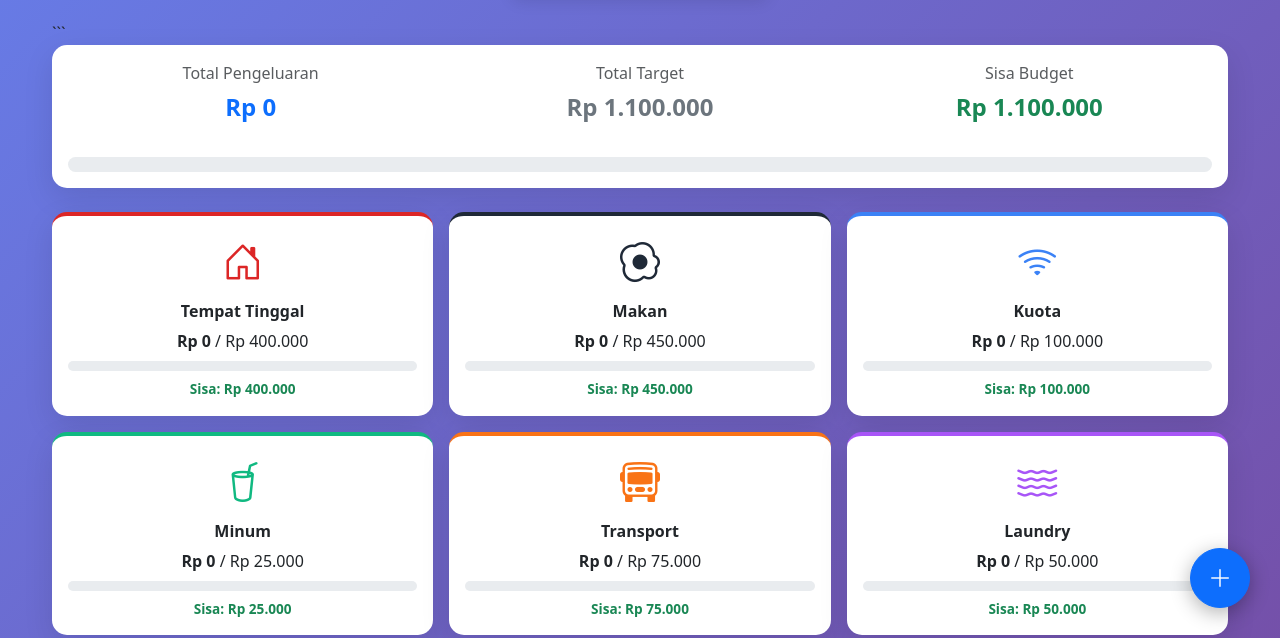
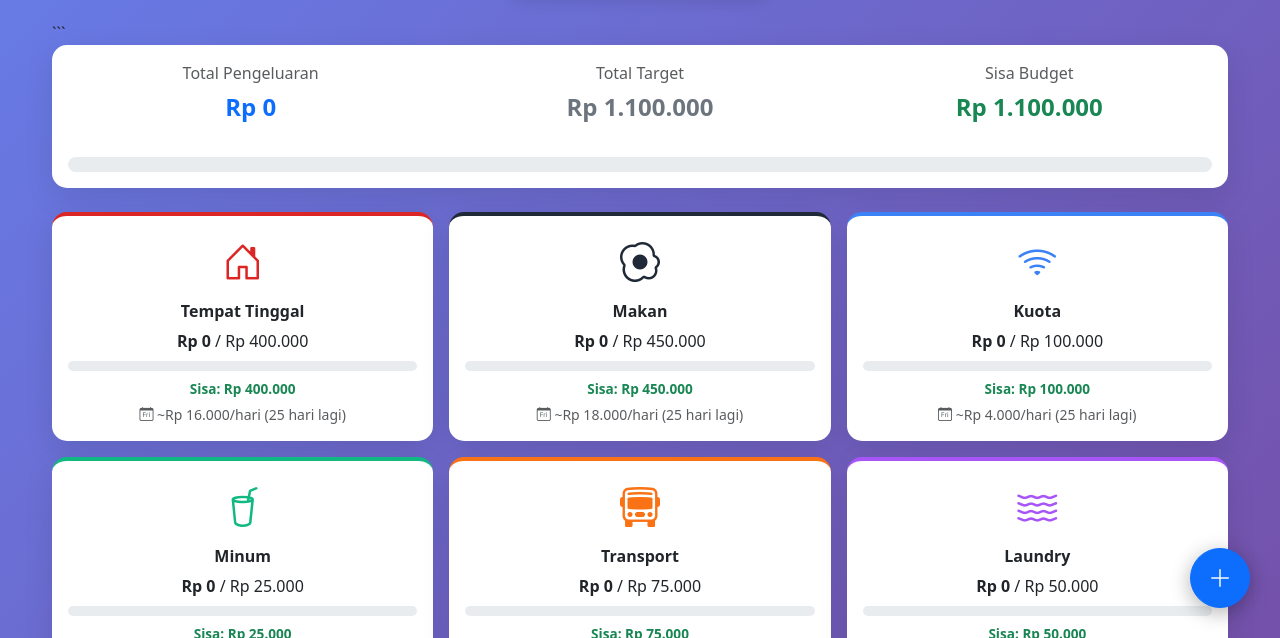
Before and after one commit to ilzamafif/testung, a plain HTML site: page index.html in a window 1280 px wide. Shown: the part 162-800 px from the top of the page. Drawn offline with nearby package versions, Linux system fonts and the light colour scheme.

```diff
--- a/index.html
+++ b/index.html
@@ -417,6 +417,11 @@
                         <p class="budget-status text-${progressColor} mb-0">
                             ${percentage >= 100 ? 'Over Budget!' : `Sisa: ${formatCurrency(remaining)}`}
                         </p>
+                        ${percentage < 100 ? `
+                            <small class="text-muted d-block mt-1">
+                                <i class="bi bi-calendar-day"></i> ${calculateDailyAverage(remaining)}
+                            </small>
+                        ` : ''}
                     </div>
                 </div>
             </div>
@@ -424,6 +429,21 @@
     });
 
     $('#categoryCards').html(html);
+}
+
+    function calculateDailyAverage(remaining) {
+    const today = new Date();
+    const currentDay = today.getDate();
+    const lastDay = new Date(today.getFullYear(), today.getMonth() + 1, 0).getDate();
+    const remainingDays = lastDay - currentDay;
+
+    if (remainingDays <= 0) {
+        return 'Bulan ini berakhir hari ini';
+    }
+
+    const dailyAverage = Math.floor(remaining / remainingDays);
+
+    return `~${formatCurrency(dailyAverage)}/hari (${remainingDays} hari lagi)`;
 }
 
     // Update dashboard summary
```
Lines whose indentation alone changed are shown as unchanged.
